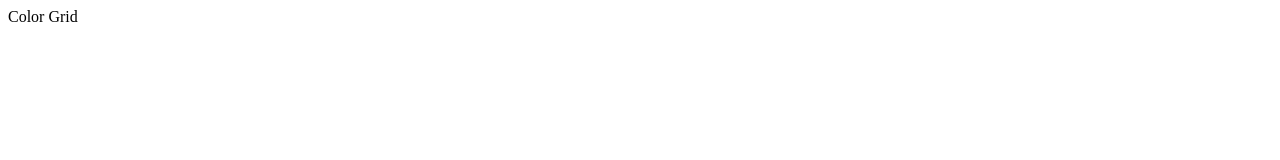
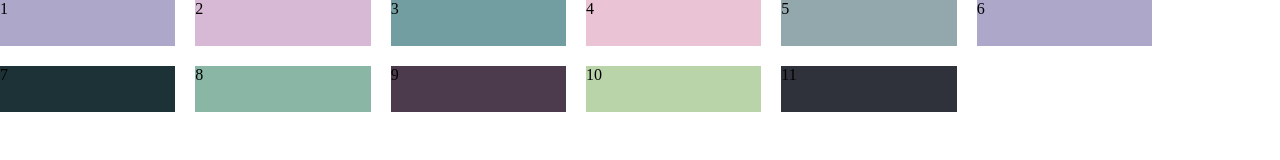
Before and after one commit to RiellaZ/my-color-project, a plain HTML site: page index.html in a window 1280 px wide. Drawn offline with Linux system fonts and the light colour scheme.

Commit message:
added colors

```diff
--- a/index.html
+++ b/index.html
@@ -3,22 +3,24 @@
 <head>
     <meta charset="UTF-8">
     <meta name="viewport" content="width=device-width, initial-scale=1.0">
-    <link rel="stylesheet" href="styles/style.css"
+    <link rel="stylesheet" href="styles/style.css">
     <title>Color Grid</title>
 </head>
 <body>
-    <main class="grid_container">
-        <div class="grid_box_one"></div>
-        <div class="grid_box_two"></div>
-        <div class="grid_box_three"></div>
-        <div class="grid_box_four"></div>
-        <div class="grid_box_five"></div>
-        <div class="grid_box_six"></div>
-        <div class="grid_box_seven"></div>
-        <div class="grid_box_eight"></div>
-        <div class="grid_box_nine"></div>
-        <div class="grid_box_ten"></div>
-        <div class="grid_box_eleven"></div>
+    <main class="screen">
+        <div class="grid_container">
+            <div class="grid_box_one">1</div>
+            <div class="grid_box_two">2</div>
+            <div class="grid_box_three">3</div>
+            <div class="grid_box_four">4</div>
+            <div class="grid_box_five">5</div>
+            <div class="grid_box_six">6</div>
+            <div class="grid_box_seven">7</div>
+            <div class="grid_box_eight">8</div>
+            <div class="grid_box_nine">9</div>
+            <div class="grid_box_ten">10</div>
+            <div class="grid_box_eleven">11</div>
+        </div>
     </main>
 </body>
 </html>
--- a/styles/style.css
+++ b/styles/style.css
@@ -0,0 +1,72 @@
+body {
+    margin: 0;
+}
+
+.screen {
+    width: 100%;
+    height: 100vh;
+}
+
+.grid_container {
+    display: grid;
+    grid-template-columns: repeat(6, 1fr);
+    grid-template-rows: repeat(10, 1fr) ;
+    grid-gap: 20px;
+    width: 90%;
+    height: 80%;
+
+}
+
+.grid_box_one {
+    background-color: #ADA7C9;
+
+}
+
+.grid_box_two {
+    background-color: #D7B9D5;
+
+}
+
+.grid_box_three {
+    background-color: #729EA1;
+
+}
+
+.grid_box_four {
+    background-color: #EAC4D5;
+
+}
+
+.grid_box_five {
+    background-color: #93A8AC;
+}
+
+.grid_box_six {
+    background-color: #ADA7C9;
+
+}
+
+.grid_box_seven {
+    background-color: #1D3236;
+
+}
+
+.grid_box_eight {
+    background-color: #89B6A5;
+
+}
+
+.grid_box_nine {
+    background-color: #4C3B4D;
+
+}
+
+.grid_box_ten {
+    background-color: #BAD4AA;
+
+}
+
+.grid_box_eleven {
+    background-color: #2F323A;
+
+}
```
